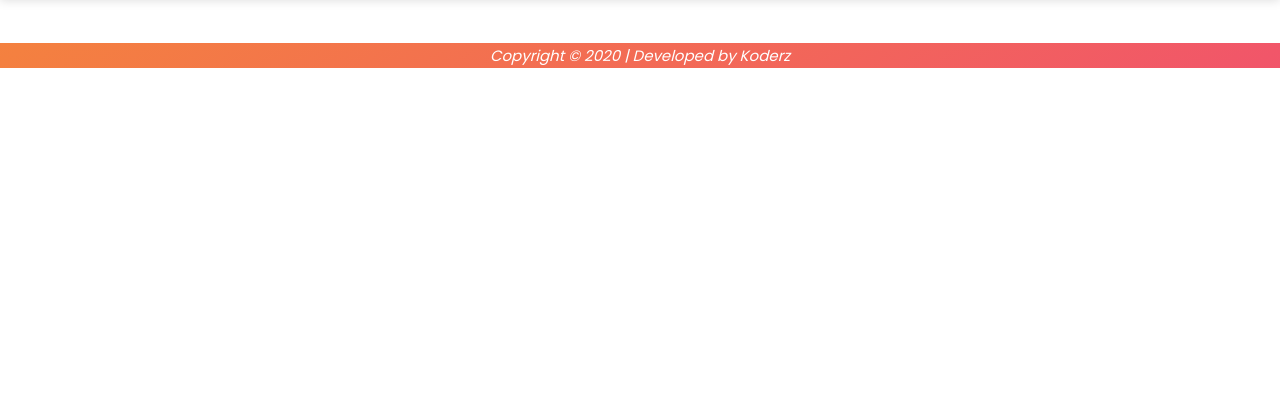
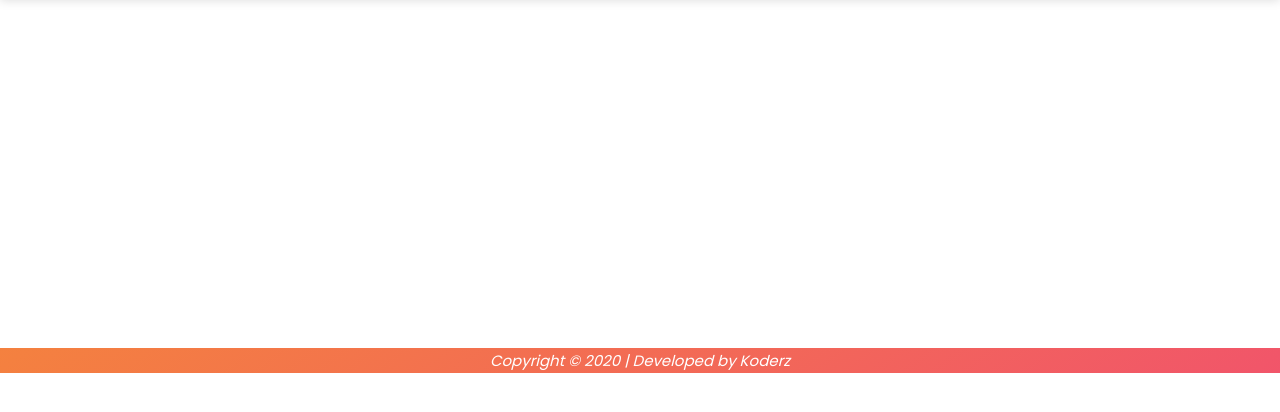
Before and after one commit to Koderz-SI/Scienocyde-UH, a Django app: template templates/registration/password_reset_complete.html in a window 1280 px wide. Shown: the part 80-492 px from the top of the page. Run offline with Django 3.2, Linux system fonts and the light colour scheme; the template is opened without the code that fills it, so the values that code supplies are empty.

Commit message:
Update base.html

```diff
--- a/templates/base.html
+++ b/templates/base.html
@@ -71,7 +71,7 @@
     <!-- ***** Header Area End ***** -->
     {% block body %}{% endblock %}
 
-        <div class="col-lg-12" style="text-align: center;background: linear-gradient(145deg, rgba(244,129,63,1) 0%, rgba(241,85,106,1) 100%); margin-top: 50px; bottom: 0;">
+        <div class="col-lg-12" style="text-align: center;background: linear-gradient(145deg, rgba(244,129,63,1) 0%, rgba(241,85,106,1) 100%); margin-top: 355px; bottom: 0;">
             <div class="sub-footer">
                 <p style="color: white;"><em>Copyright &copy; 2020 | Developed by Koderz </em></p>
             </div>
```
